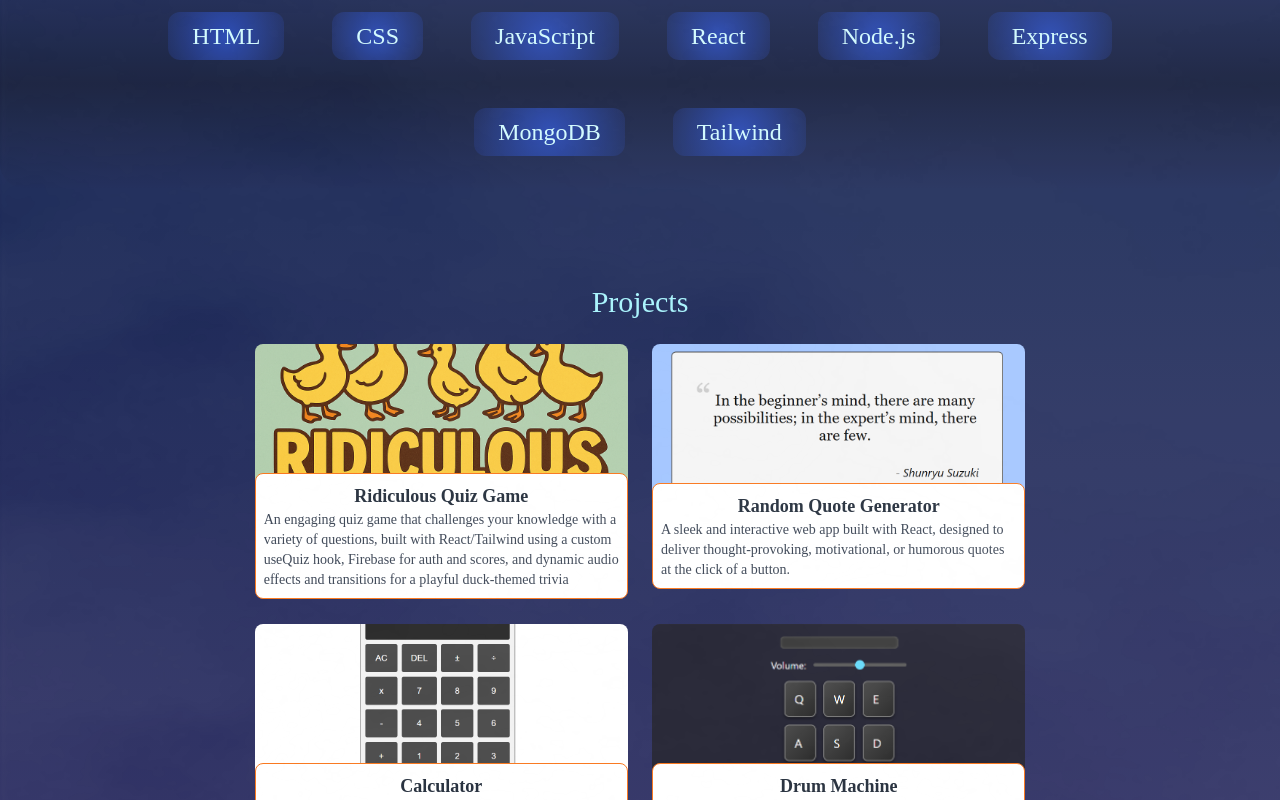
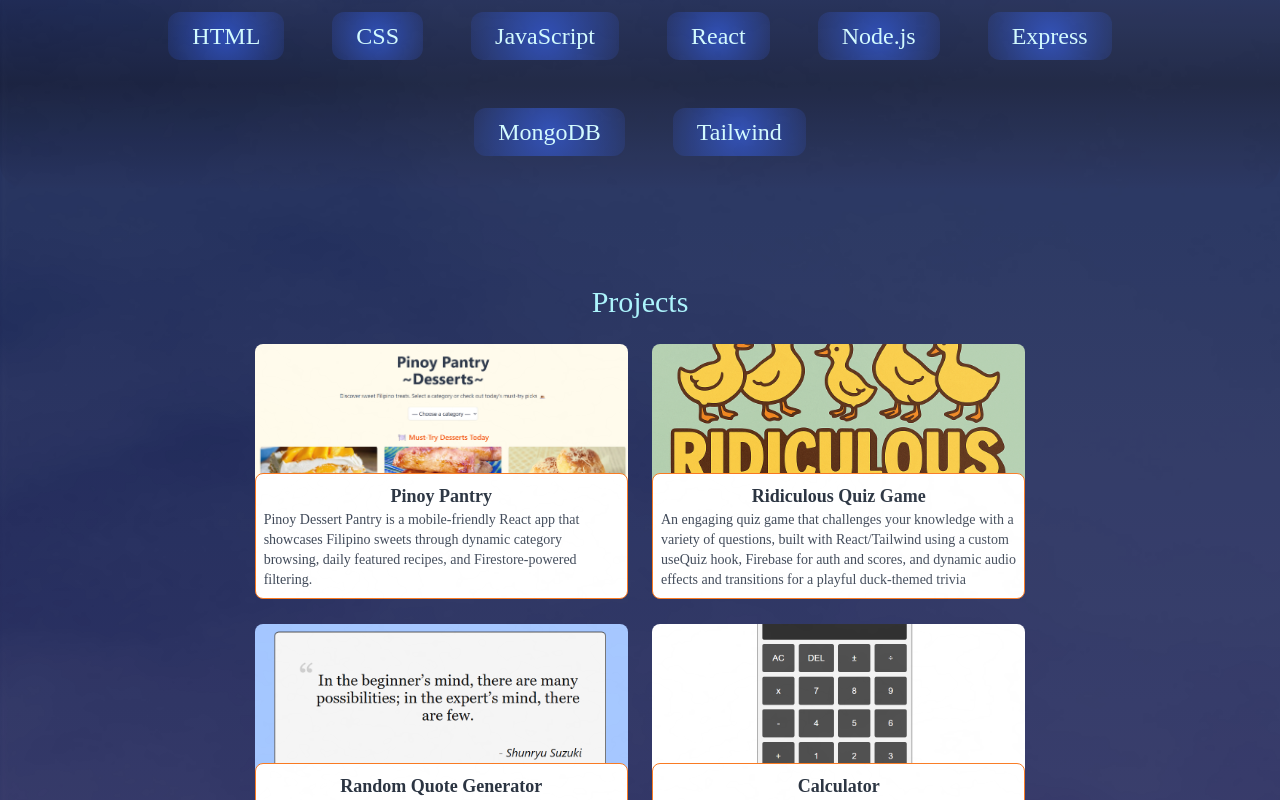
Before and after one commit to madcyans/portfolio, a React (Create React App) app: page / in a window 1280 px wide. Shown: the part 1212-2012 px from the top of the page. Built offline with nearby package versions, Linux system fonts and the light colour scheme; no server answers.

Commit message:
added another project

```diff
--- a/src/components/Projects.js
+++ b/src/components/Projects.js
@@ -3,6 +3,14 @@ import React, { useState, useEffect } from 'react';
 const Projects = () => {
   // Initialize state with placeholder projects.
   const [projects, setProjects] = useState([
+    {
+      id: 'pinoy-pantry',
+      title: 'Pinoy Pantry',
+      description:
+        'Pinoy Dessert Pantry is a mobile-friendly React app that showcases Filipino sweets through dynamic category browsing, daily featured recipes, and Firestore-powered filtering.',
+      url: 'https://pinoy-pantry.web.app/',
+      image: '/images/pinoy-pantry.png',
+    },
     {
       id: 'ridiculous-quiz-game',
       title: 'Ridiculous Quiz Game',
```
Also changed, not shown: public/images/pinoy-pantry.png (added).
